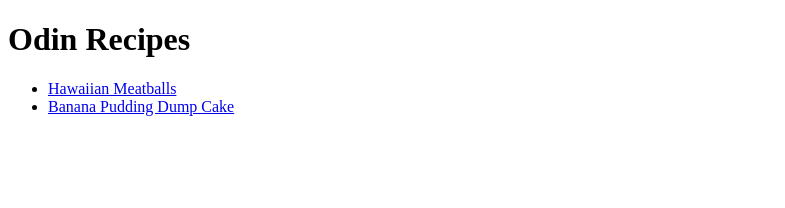
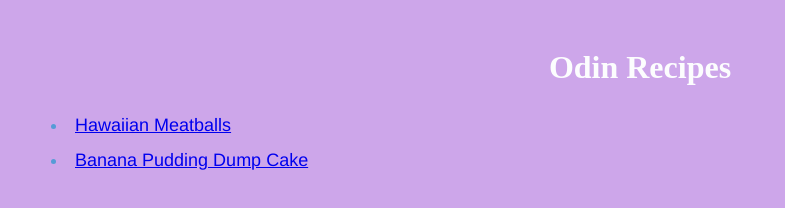
Before and after one commit to spiny07/odin-recipes, a plain HTML site: page index.html in a window 1280 px wide. Shown: the whole page, without its empty margins (0-785 px from the left). Drawn offline with Linux system fonts and the light colour scheme.

Commit message:
add the basic css only for index

```diff
--- a/index.html
+++ b/index.html
@@ -3,13 +3,18 @@
 <head>
     <meta charset="UTF-8">
     <meta name="viewport" content="width=device-width, initial-scale=1.0">
+    <link rel="stylesheet" href="styles.css">
     <title>Home</title>
 </head>
 <body>
-    <h1>Odin Recipes</h1>
-    <ul><li><a href="./recipes/hawaiian_metaballs.html" target="_blank" rel="noreferrer">Hawaiian Meatballs</a></li>
+    <h1 class="title">Odin Recipes</h1>
+    <div class="items">
+        <ul>
+        <li><a href="./recipes/hawaiian_metaballs.html" target="_blank" rel="noreferrer">Hawaiian Meatballs</a></li>
         <li><a href="./recipes/banana_pudding_dump_cake.html" target="_blank" rel="noreferrer"> Banana Pudding Dump Cake</a></li>
-    </ul>
+        </ul>
+    </div>
+
 
 
 </body>
--- /dev/null
+++ b/styles.css
@@ -0,0 +1,21 @@
+body {
+    background-color: rgb(205, 166, 234);
+    padding: 20px;
+}
+
+.title {
+    text-align: center;
+    color: rgb(252, 253, 254);
+}
+
+
+.items {
+    font-family: 'Franklin Gothic Medium', 'Arial Narrow', Arial, sans-serif;
+    font-size: 18px;
+}
+
+li {
+    padding: 7px;
+    color: rgb(86, 155, 214);
+
+}
```
